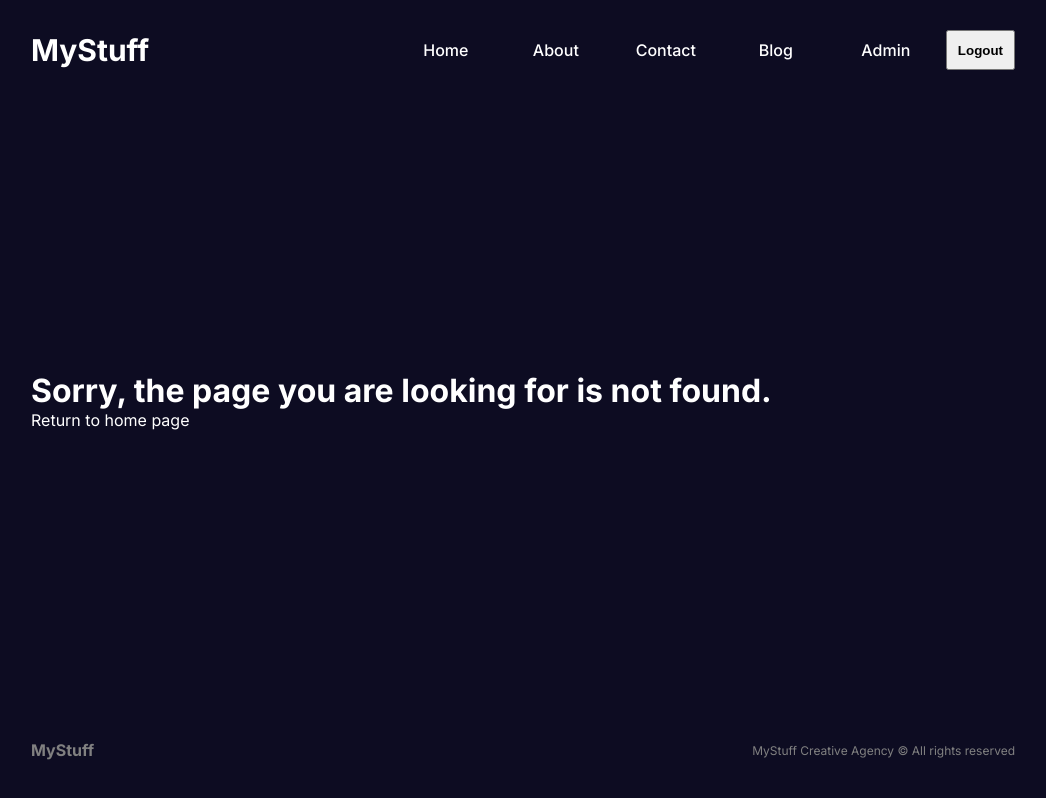
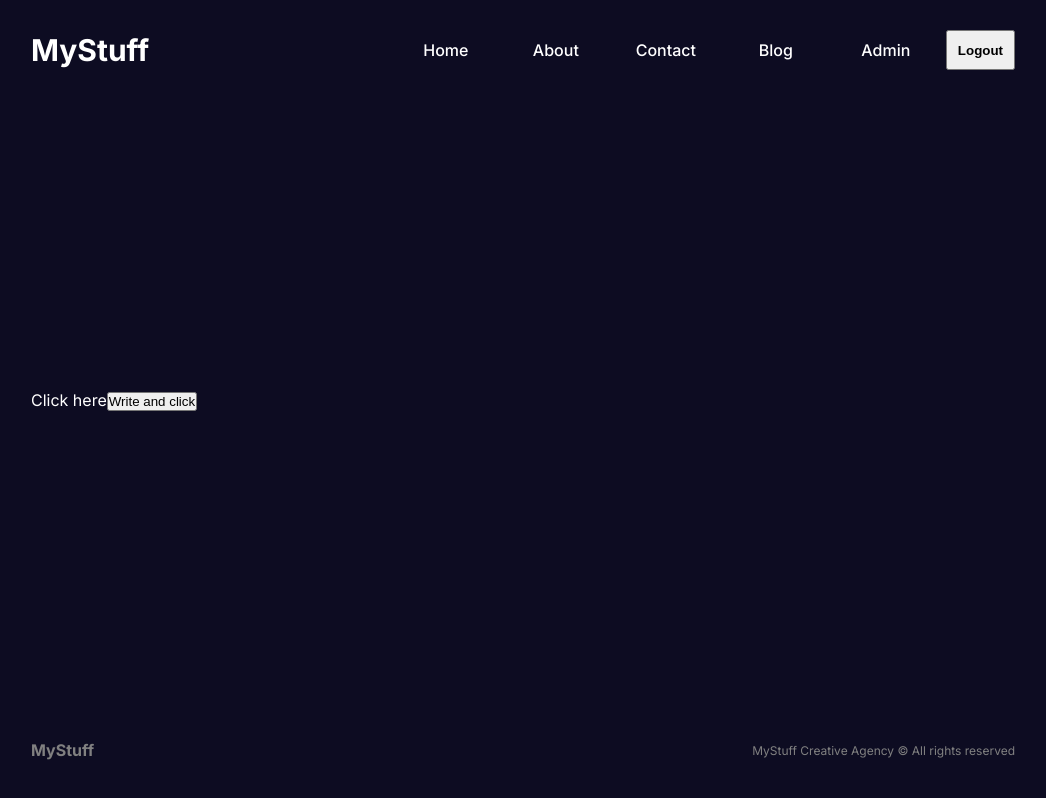
Before and after one commit to faisalabdulkadir/agency, a Next.js app: page /navigationtest in a window 1280 px wide. Before the commit this address had no page. Shown: the whole page, without its empty margins (117-1163 px from the left). Built offline with nearby package versions, Linux system fonts and the light colour scheme.

Commit message:
added some test samples

```diff
--- /dev/null
+++ b/src/app/navigationtest/page.jsx
@@ -0,0 +1,30 @@
+"use client";
+import Link from "next/link";
+import { usePathname, useRouter, useSearchParams } from "next/navigation";
+
+const NavigationTestPage = () => {
+  const router = useRouter();
+  const pathname = usePathname();
+  const searchParams = useSearchParams();
+
+  const q = searchParams.get("q");
+  console.log(q)
+
+  console.log(pathname)
+
+  const handleClick = () => {
+    console.log("clicked");
+    router.forward();
+  };
+
+  return (
+    <div>
+      <Link href={{ pathname: "/" }} prefetch={false}>
+        Click here
+      </Link>
+      <button onClick={handleClick}>Write and click</button>
+    </div>
+  );
+};
+
+export default NavigationTestPage;
```
Also changed, not shown: src/component/clientSideComponentTest.jsx (added, +7 -0 lines), src/component/hydrationTest.jsx (added, +13 -0 lines).
